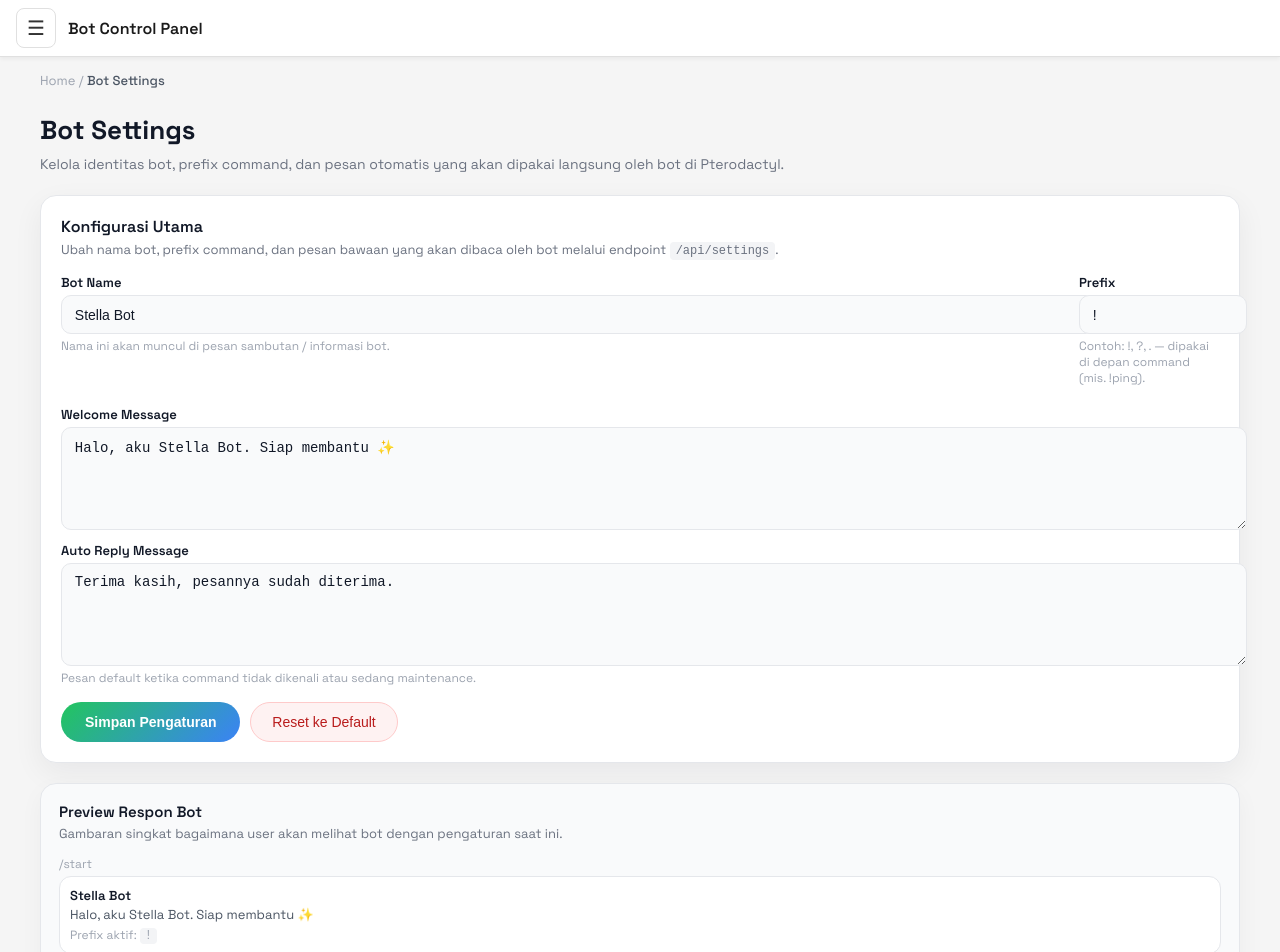
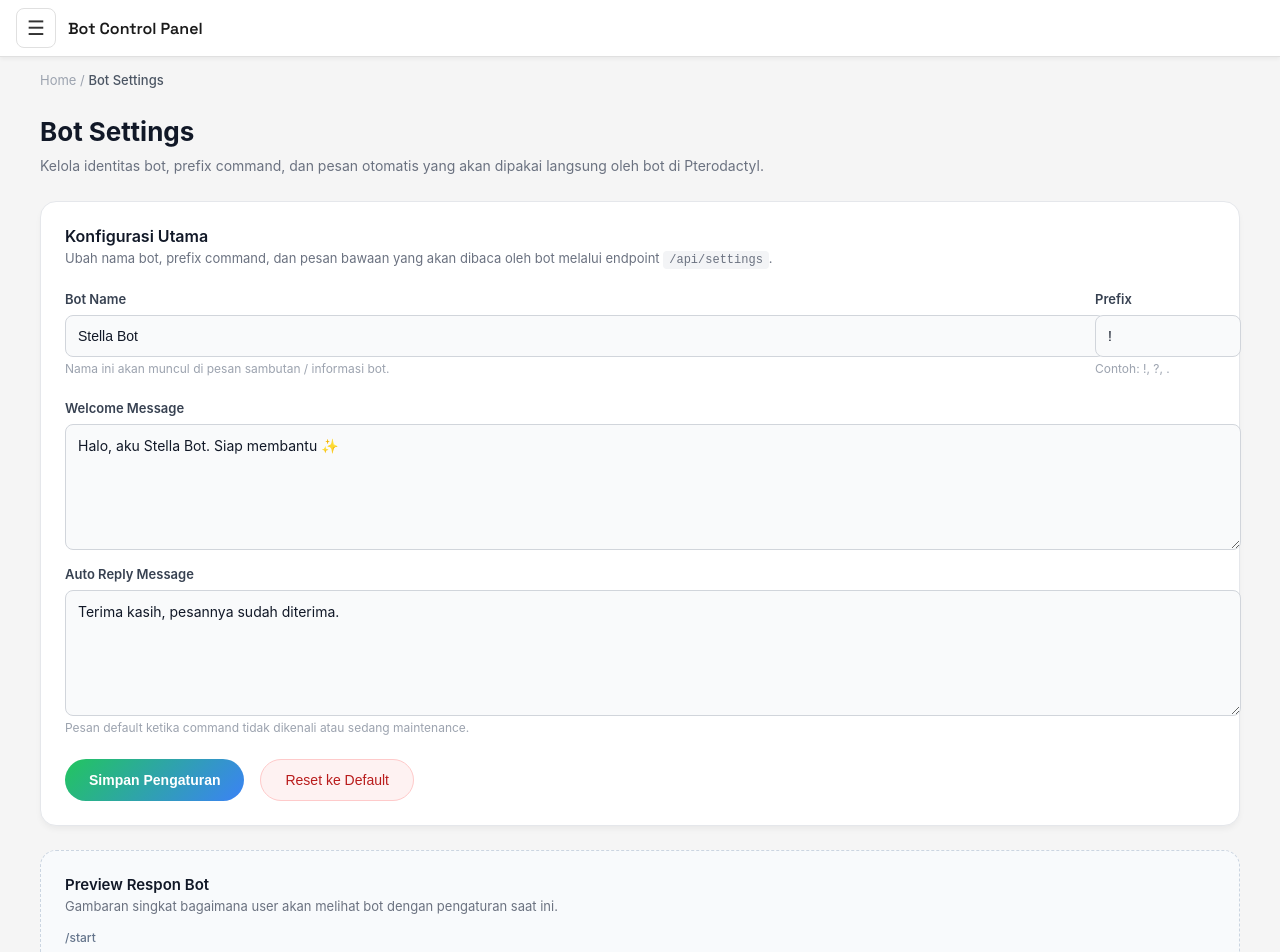
Before and after one commit to hiuraaaaa/tele, a Next.js app: page /settings in a window 1280 px wide. Shown: the top 952 px of the page. Built offline with nearby package versions, Linux system fonts and the light colour scheme.

Commit message:
Update page.jsx

```diff
--- a/app/settings/page.jsx
+++ b/app/settings/page.jsx
@@ -1,65 +1,119 @@
-// app/settings/page.jsx
 "use client";
 
 import { useEffect, useState } from "react";
 
+// --- Main Component ---
 export default function SettingsPage() {
   const [settings, setSettings] = useState(null);
-  const [saving, setSaving] = useState(false);
-  const [resetting, setResetting] = useState(false);
-  const [loading, setLoading] = useState(true);
+  const [isSaving, setIsSaving] = useState(false);
+  const [isResetting, setIsResetting] = useState(false);
+  const [isLoading, setIsLoading] = useState(true);
 
-  async function load() {
+  // Mengambil data settings
+  async function fetchSettings() {
     try {
       const res = await fetch("/api/settings");
       const data = await res.json();
       setSettings(data);
     } catch (err) {
-      console.error("Gagal load settings:", err);
+      console.error("Failed to load settings:", err);
     } finally {
-      setLoading(false);
+      setIsLoading(false);
     }
   }
 
+  // Initial Load
   useEffect(() => {
-    load();
+    fetchSettings();
+    injectSpinnerStyle(); // Inject CSS for spinner globally
   }, []);
 
-  async function handleSave(e) {
+  // Handler: Simpan Pengaturan
+  async function onSave(e) {
     e.preventDefault();
-    setSaving(true);
+    setIsSaving(true);
     try {
       await fetch("/api/settings", {
         method: "POST",
         headers: { "Content-Type": "application/json" },
         body: JSON.stringify(settings),
       });
-      alert("Pengaturan disimpan.");
-    } catch (e) {
-      alert("Gagal menyimpan: " + e.message);
+      alert("Pengaturan berhasil disimpan.");
+    } catch (error) {
+      alert("Gagal menyimpan: " + error.message);
     } finally {
-      setSaving(false);
+      setIsSaving(false);
     }
   }
 
-  async function handleReset() {
-    if (!confirm("Reset semua pengaturan ke default?")) return;
-    setResetting(true);
+  // Handler: Reset Pengaturan
+  async function onReset() {
+    if (!confirm("Apakah Anda yakin ingin mereset semua pengaturan ke default?")) return;
+
+    setIsResetting(true);
     try {
       await fetch("/api/settings", {
         method: "POST",
         headers: { "Content-Type": "application/json" },
         body: JSON.stringify({ reset: true }),
       });
-      await load();
-    } catch (e) {
-      alert("Gagal reset: " + e.message);
+      await fetchSettings(); // Reload data setelah reset
+      alert("Pengaturan telah direset.");
+    } catch (error) {
+      alert("Gagal reset: " + error.message);
     } finally {
-      setResetting(false);
+      setIsResetting(false);
     }
   }
 
-  if (loading) {
+  // --- Render States ---
+
+  if (isLoading) return <LoadingState />;
+  if (!settings) return <ErrorState />;
+
+  return (
+    <div style={styles.container}>
+      <Breadcrumb />
+
+      <Header
+        title="Bot Settings"
+        subtitle="Kelola identitas bot, prefix command, dan pesan otomatis yang akan dipakai langsung oleh bot di Pterodactyl."
+      />
+
+      <SettingsForm
+        settings={settings}
+        setSettings={setSettings}
+        onSave={onSave}
+        onReset={onReset}
+        isSaving={isSaving}
+        isResetting={isResetting}
+      />
+
+      <PreviewSection settings={settings} />
+    </div>
+  );
+}
+
+// --- Sub-Components (UI Parts) ---
+
+function Breadcrumb() {
+  return (
+    <nav style={styles.breadcrumb}>
+      Home / <span style={styles.breadcrumbActive}>Bot Settings</span>
+    </nav>
+  );
+}
+
+function Header({ title, subtitle }) {
+  return (
+    <header style={styles.header}>
+      <h1 style={styles.title}>{title}</h1>
+      <p style={styles.subtitle}>{subtitle}</p>
+    </header>
+  );
+}
+
+function LoadingState() {
   return (
     <div style={styles.loadingContainer}>
       <div style={styles.spinner} />
@@ -68,155 +122,110 @@ export default function SettingsPage() {
   );
 }
 
-  if (!settings) {
+function ErrorState() {
   return (
     <div style={styles.errorContainer}>
       <p style={styles.errorText}>
-          Gagal memuat data pengaturan. Coba refresh halaman.
+        Gagal memuat data pengaturan. Silakan refresh halaman.
       </p>
     </div>
   );
 }
 
+function SettingsForm({ settings, setSettings, onSave, onReset, isSaving, isResetting }) {
+  const handleChange = (field, value) => {
+    setSettings((prev) => ({ ...prev, [field]: value }));
+  };
+
   return (
-    <div style={styles.container}>
-      {/* Breadcrumb */}
-      <nav style={styles.breadcrumb}>
-        Home / <span style={styles.breadcrumbActive}>Bot Settings</span>
-      </nav>
-
-      {/* Header */}
-      <header style={styles.header}>
-        <h1 style={styles.title}>Bot Settings</h1>
-        <p style={styles.subtitle}>
-          Kelola identitas bot, prefix command, dan pesan otomatis yang akan
-          dipakai langsung oleh bot di Pterodactyl.
-        </p>
-      </header>
-
-      {/* FORM CARD */}
     <section style={styles.card}>
+      <div style={styles.cardHeader}>
         <h2 style={styles.cardTitle}>Konfigurasi Utama</h2>
         <p style={styles.cardDesc}>
-          Ubah nama bot, prefix command, dan pesan bawaan yang akan dibaca
-          oleh bot melalui endpoint{" "}
-          <code style={styles.code}>/api/settings</code>.
+          Ubah nama bot, prefix command, dan pesan bawaan yang akan dibaca oleh bot melalui endpoint <code style={styles.code}>/api/settings</code>.
         </p>
+      </div>
 
-        {/* Bot name + prefix, responsif (auto wrap) */}
       <div style={styles.fieldsRow}>
         <div style={styles.fieldCol}>
-            <Field
+          <InputField
             label="Bot Name"
             value={settings.botName}
-              onChange={(v) => setSettings({ ...settings, botName: v })}
+            onChange={(val) => handleChange("botName", val)}
             placeholder="Stella Bot"
-              help="Nama ini akan muncul di pesan sambutan / informasi bot."
+            helpText="Nama ini akan muncul di pesan sambutan / informasi bot."
           />
         </div>
         <div style={styles.fieldColNarrow}>
-            <Field
+          <InputField
             label="Prefix"
             value={settings.prefix}
             maxLength={3}
-              onChange={(v) => setSettings({ ...settings, prefix: v })}
+            onChange={(val) => handleChange("prefix", val)}
             placeholder="!"
-              help="Contoh: !, ?, . — dipakai di depan command (mis. !ping)."
+            helpText="Contoh: !, ?, ."
           />
         </div>
       </div>
 
-        <Field
+      <InputField
         label="Welcome Message"
         textarea
         value={settings.welcomeMessage}
-          onChange={(v) =>
-            setSettings({ ...settings, welcomeMessage: v })
-          }
+        onChange={(val) => handleChange("welcomeMessage", val)}
         placeholder="Halo, aku Stella Bot. Siap membantu ✨"
       />
 
-        <Field
+      <InputField
         label="Auto Reply Message"
         textarea
         value={settings.autoReply}
-          onChange={(v) => setSettings({ ...settings, autoReply: v })}
+        onChange={(val) => handleChange("autoReply", val)}
         placeholder="Terima kasih, pesanmu sudah diterima."
-          help="Pesan default ketika command tidak dikenali atau sedang maintenance."
+        helpText="Pesan default ketika command tidak dikenali atau sedang maintenance."
       />
 
       <div style={styles.actionsRow}>
-          <button
-            type="submit"
-            onClick={handleSave}
-            disabled={saving}
-            style={styles.btnPrimary}
-          >
-            {saving ? "Menyimpan…" : "Simpan Pengaturan"}
+        <button onClick={onSave} disabled={isSaving} style={styles.btnPrimary}>
+          {isSaving ? "Menyimpan…" : "Simpan Pengaturan"}
         </button>
-          <button
-            type="button"
-            disabled={resetting}
-            onClick={handleReset}
-            style={styles.btnDanger}
-          >
-            {resetting ? "Mereset…" : "Reset ke Default"}
+        <button onClick={onReset} disabled={isResetting} style={styles.btnDanger}>
+          {isResetting ? "Mereset…" : "Reset ke Default"}
         </button>
       </div>
     </section>
+  );
+}
 
-      {/* PREVIEW CARD */}
+function PreviewSection({ settings }) {
+  return (
     <section style={styles.previewCard}>
       <h2 style={styles.previewTitle}>Preview Respon Bot</h2>
-        <p style={styles.previewDesc}>
-          Gambaran singkat bagaimana user akan melihat bot dengan
-          pengaturan saat ini.
-        </p>
+      <p style={styles.previewDesc}>Gambaran singkat bagaimana user akan melihat bot dengan pengaturan saat ini.</p>
 
       <div style={styles.previewBlock}>
         <span style={styles.previewLabel}>/start</span>
         <div style={styles.previewBubble}>
-            <p style={styles.previewBubbleTitle}>
-              {settings.botName || "Stella Bot"}
-            </p>
-            <p style={styles.previewBubbleText}>
-              {settings.welcomeMessage ||
-                "Halo, aku Stella Bot. Siap membantu ✨"}
-            </p>
+          <p style={styles.previewBubbleTitle}>{settings.botName || "Stella Bot"}</p>
+          <p style={styles.previewBubbleText}>{settings.welcomeMessage || "Halo, aku Stella Bot. Siap membantu ✨"}</p>
           <p style={styles.previewHint}>
-              Prefix aktif:{" "}
-              <code style={styles.previewCode}>
-                {settings.prefix || "!"}
-              </code>
+            Prefix aktif: <code style={styles.previewCode}>{settings.prefix || "!"}</code>
           </p>
         </div>
       </div>
 
       <div style={styles.previewBlock}>
-          <span style={styles.previewLabel}>
-            Pesan tanpa command yang cocok
-          </span>
+        <span style={styles.previewLabel}>Pesan tanpa command</span>
         <div style={styles.previewBubbleSecondary}>
-            <p style={styles.previewBubbleText}>
-              {settings.autoReply ||
-                "Terima kasih, pesannya sudah diterima."}
-            </p>
+          <p style={styles.previewBubbleText}>{settings.autoReply || "Terima kasih, pesannya sudah diterima."}</p>
         </div>
       </div>
     </section>
-    </div>
   );
 }
 
-function Field({
-  label,
-  value,
-  onChange,
-  textarea,
-  help,
-  maxLength,
-  placeholder,
-}) {
+// Reusable Input Component
+function InputField({ label, value, onChange, textarea, helpText, maxLength, placeholder }) {
   return (
     <div style={styles.fieldWrapper}>
       <label style={styles.fieldLabel}>{label}</label>
@@ -238,255 +247,147 @@ function Field({
           style={styles.input}
         />
       )}
-      {help && <div style={styles.fieldHelp}>{help}</div>}
+      {helpText && <div style={styles.fieldHelp}>{helpText}</div>}
     </div>
   );
 }
 
+// Helper: Inject Keyframes for Spinner (Clean approach)
+function injectSpinnerStyle() {
+  if (typeof document !== "undefined" && !document.getElementById("spinner-style")) {
+    const style = document.createElement("style");
+    style.id = "spinner-style";
+    style.textContent = `
+      @keyframes spin { to { transform: rotate(360deg); } }
+    `;
+    document.head.appendChild(style);
+  }
+}
+
+// --- Styles Object ---
 const styles = {
   container: {
     display: "flex",
     flexDirection: "column",
-    gap: 20,
+    gap: "1.5rem",
     maxWidth: "100%",
+    fontFamily: "-apple-system, BlinkMacSystemFont, 'Segoe UI', Roboto, Helvetica, Arial, sans-serif",
   },
 
-  // loading / error
+  // States
   loadingContainer: {
-    minHeight: 260,
+    minHeight: "300px",
     display: "flex",
     flexDirection: "column",
     alignItems: "center",
     justifyContent: "center",
-    gap: 12,
+    gap: "1rem",
   },
   spinner: {
-    width: 36,
-    height: 36,
+    width: "36px",
+    height: "36px",
     borderRadius: "50%",
     border: "3px solid #e5e7eb",
     borderTopColor: "#3b82f6",
     animation: "spin 0.8s linear infinite",
   },
-  loadingText: {
-    fontSize: 14,
-    color: "#6b7280",
-  },
-  errorContainer: {
-    padding: 32,
-    textAlign: "center",
-  },
-  errorText: {
-    fontSize: 14,
-    color: "#ef4444",
-  },
+  loadingText: { fontSize: "14px", color: "#6b7280" },
+  errorContainer: { padding: "2rem", textAlign: "center" },
+  errorText: { fontSize: "14px", color: "#ef4444" },
 
-  // breadcrumb & header
-  breadcrumb: {
-    fontSize: 13,
-    color: "#9ca3af",
-  },
-  breadcrumbActive: {
-    color: "#4b5563",
-    fontWeight: 500,
-  },
-  header: {
-    marginTop: 4,
-  },
-  title: {
-    fontSize: 26,
-    fontWeight: 700,
-    color: "#111827",
-    margin: 0,
-    marginBottom: 6,
-  },
-  subtitle: {
-    fontSize: 14,
-    color: "#6b7280",
-    lineHeight: 1.6,
-    margin: 0,
-  },
+  // Header & Nav
+  breadcrumb: { fontSize: "13px", color: "#9ca3af" },
+  breadcrumbActive: { color: "#4b5563", fontWeight: 500 },
+  header: { marginTop: "0.25rem" },
+  title: { fontSize: "26px", fontWeight: 700, color: "#111827", margin: "0 0 0.5rem 0" },
+  subtitle: { fontSize: "14px", color: "#6b7280", lineHeight: 1.6, margin: 0 },
 
-  // cards
+  // Cards
   card: {
     backgroundColor: "#ffffff",
-    borderRadius: 16,
+    borderRadius: "16px",
     border: "1px solid #e5e7eb",
-    padding: 20,
-    boxShadow: "0 10px 30px rgba(15,23,42,0.06)",
+    padding: "1.5rem",
+    boxShadow: "0 4px 6px -1px rgba(0, 0, 0, 0.05)",
   },
-  cardTitle: {
-    fontSize: 16,
-    fontWeight: 600,
-    color: "#111827",
-    margin: 0,
-    marginBottom: 4,
-  },
-  cardDesc: {
-    fontSize: 13,
-    color: "#6b7280",
-    margin: 0,
-    marginBottom: 16,
-  },
+  cardHeader: { marginBottom: "1.5rem" },
+  cardTitle: { fontSize: "16px", fontWeight: 600, color: "#111827", margin: "0 0 0.25rem 0" },
+  cardDesc: { fontSize: "13px", color: "#6b7280", margin: 0 },
 
-  // responsive row untuk Bot Name + Prefix
-  fieldsRow: {
-    display: "flex",
-    flexWrap: "wrap",
-    gap: 12,
-    marginBottom: 8,
-  },
-  fieldCol: {
-    flex: "1 1 180px",
-  },
-  fieldColNarrow: {
-    flex: "0 0 140px",
-  },
+  // Layouts
+  fieldsRow: { display: "flex", flexWrap: "wrap", gap: "1rem", marginBottom: "0.5rem" },
+  fieldCol: { flex: "1 1 200px" },
+  fieldColNarrow: { flex: "0 0 120px" },
 
-  fieldWrapper: {
-    marginBottom: 12,
-  },
-  fieldLabel: {
-    fontSize: 13,
-    fontWeight: 600,
-    color: "#111827",
-    marginBottom: 4,
-    display: "block",
-  },
+  // Inputs
+  fieldWrapper: { marginBottom: "1rem" },
+  fieldLabel: { fontSize: "13px", fontWeight: 600, color: "#374151", marginBottom: "0.5rem", display: "block" },
   input: {
     display: "block",
     width: "100%",
-    padding: "0.65rem 0.8rem",
-    borderRadius: 10,
-    border: "1px solid #e5e7eb",
+    padding: "0.75rem",
+    borderRadius: "0.5rem",
+    border: "1px solid #d1d5db",
     backgroundColor: "#f9fafb",
-    fontSize: 14,
+    fontSize: "14px",
     color: "#111827",
     outline: "none",
+    transition: "border-color 0.15s ease-in-out",
   },
-  textarea: {
-    resize: "vertical",
-    minHeight: 80,
-  },
-  fieldHelp: {
-    marginTop: 4,
-    fontSize: 12,
-    color: "#9ca3af",
-  },
+  textarea: { resize: "vertical", minHeight: "100px", fontFamily: "inherit" },
+  fieldHelp: { marginTop: "0.25rem", fontSize: "12px", color: "#9ca3af" },
 
-  actionsRow: {
-    marginTop: 16,
-    display: "flex",
-    flexWrap: "wrap",
-    gap: 10,
-  },
+  // Actions
+  actionsRow: { marginTop: "1.5rem", display: "flex", gap: "1rem" },
   btnPrimary: {
-    padding: "0.7rem 1.5rem",
-    borderRadius: 999,
+    padding: "0.75rem 1.5rem",
+    borderRadius: "9999px",
     border: "none",
-    background: "linear-gradient(135deg,#22c55e,#3b82f6)",
+    background: "linear-gradient(135deg, #22c55e, #3b82f6)",
     color: "#ffffff",
     fontWeight: 600,
-    fontSize: 14,
+    fontSize: "14px",
     cursor: "pointer",
+    transition: "opacity 0.2s",
   },
   btnDanger: {
-    padding: "0.7rem 1.3rem",
-    borderRadius: 999,
+    padding: "0.75rem 1.5rem",
+    borderRadius: "9999px",
     border: "1px solid #fecaca",
     backgroundColor: "#fef2f2",
     color: "#b91c1c",
     fontWeight: 500,
-    fontSize: 14,
+    fontSize: "14px",
     cursor: "pointer",
   },
 
-  code: {
-    backgroundColor: "#f3f4f6",
-    padding: "2px 6px",
-    borderRadius: 4,
-    fontSize: 12,
-    fontFamily: "monospace",
+  // Preview
+  previewCard: {
+    backgroundColor: "#f8fafc",
+    borderRadius: "16px",
+    border: "1px dashed #cbd5e1",
+    padding: "1.5rem",
   },
-
-  // preview card
-  previewCard: {
-    backgroundColor: "#f9fafb",
-    borderRadius: 16,
-    border: "1px solid #e5e7eb",
-    padding: 18,
-    boxShadow: "0 8px 25px rgba(15,23,42,0.04)",
-  },
-  previewTitle: {
-    fontSize: 15,
-    fontWeight: 600,
-    color: "#111827",
-    margin: 0,
-    marginBottom: 4,
-  },
-  previewDesc: {
-    fontSize: 13,
-    color: "#6b7280",
-    margin: 0,
-    marginBottom: 14,
-  },
-  previewBlock: {
-    marginBottom: 14,
-  },
-  previewLabel: {
-    fontSize: 12,
-    color: "#9ca3af",
-    marginBottom: 4,
-    display: "block",
-  },
+  previewTitle: { fontSize: "15px", fontWeight: 600, color: "#111827", margin: "0 0 0.25rem 0" },
+  previewDesc: { fontSize: "13px", color: "#6b7280", margin: "0 0 1rem 0" },
+  previewBlock: { marginBottom: "1rem" },
+  previewLabel: { fontSize: "12px", color: "#64748b", marginBottom: "0.5rem", display: "block", fontWeight: 500 },
   previewBubble: {
     backgroundColor: "#ffffff",
-    borderRadius: 12,
-    border: "1px solid #e5e7eb",
-    padding: 10,
+    borderRadius: "12px",
+    border: "1px solid #e2e8f0",
+    padding: "1rem",
+    boxShadow: "0 1px 2px rgba(0,0,0,0.05)",
   },
   previewBubbleSecondary: {
     backgroundColor: "#eff6ff",
-    borderRadius: 12,
-    border: "1px solid #dbeafe",
-    padding: 10,
+    borderRadius: "12px",
+    border: "1px solid #bfdbfe",
+    padding: "1rem",
   },
-  previewBubbleTitle: {
-    fontSize: 13,
-    fontWeight: 600,
-    color: "#111827",
-    margin: 0,
-    marginBottom: 2,
-  },
-  previewBubbleText: {
-    fontSize: 13,
-    color: "#4b5563",
-    margin: 0,
-    marginBottom: 4,
-  },
-  previewHint: {
-    fontSize: 12,
-    color: "#9ca3af",
-    margin: 0,
-  },
-  previewCode: {
-    backgroundColor: "#f3f4f6",
-    padding: "1px 5px",
-    borderRadius: 4,
-    fontSize: 12,
-  },
+  previewBubbleTitle: { fontSize: "13px", fontWeight: 700, color: "#1e293b", margin: "0 0 0.25rem 0" },
+  previewBubbleText: { fontSize: "13px", color: "#334155", margin: "0 0 0.5rem 0", lineHeight: 1.5 },
+  previewHint: { fontSize: "11px", color: "#94a3b8", margin: 0 },
+  previewCode: { backgroundColor: "#f1f5f9", padding: "2px 6px", borderRadius: "4px", fontFamily: "monospace" },
+  code: { backgroundColor: "#f3f4f6", padding: "2px 6px", borderRadius: "4px", fontSize: "12px", fontFamily: "monospace" },
 };
-
-// keyframes buat spinner
-if (typeof document !== "undefined") {
-  if (!document.querySelector("style[data-settings-spin]")) {
-    const el = document.createElement("style");
-    el.setAttribute("data-settings-spin", "true");
-    el.textContent = `
-      @keyframes spin {
-        to { transform: rotate(360deg); }
-      }
-    `;
-    document.head.appendChild(el);
-  }
-                  }
```
Lines whose indentation alone changed are shown as unchanged.
